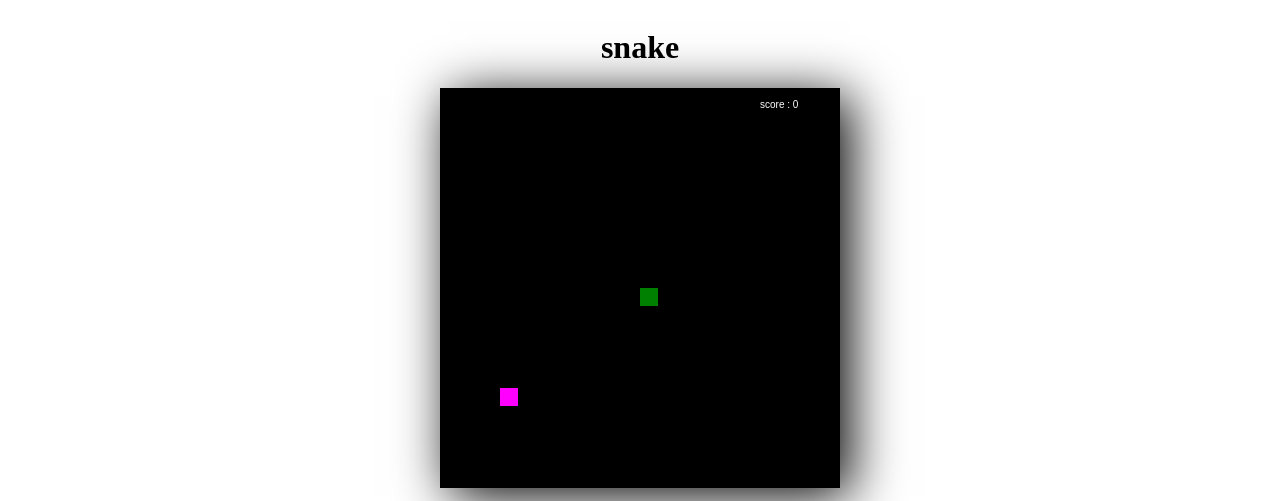
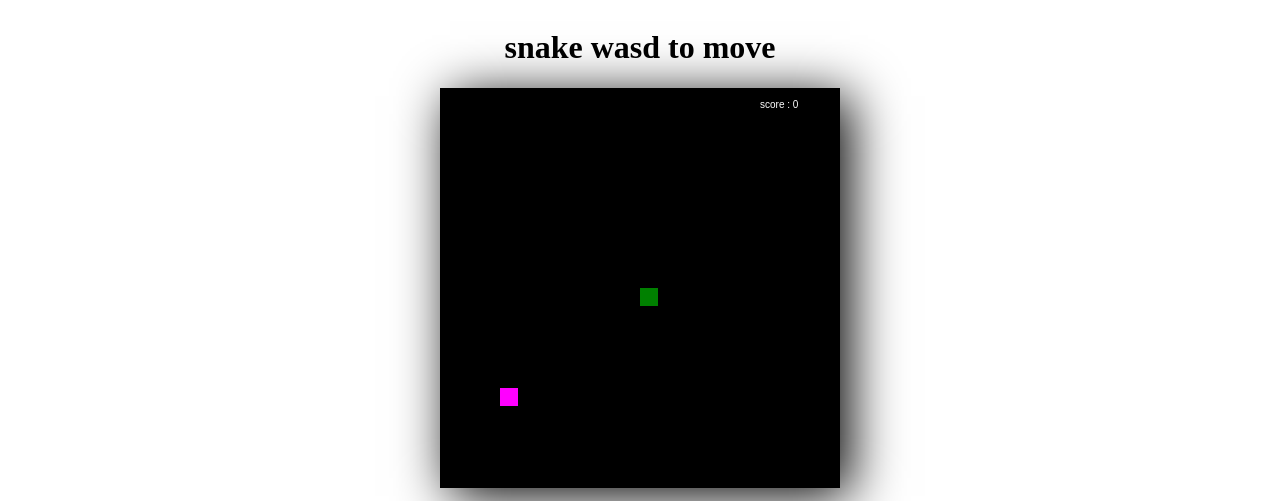
Before and after one commit to Kami-Kid/schoolsnake, a plain HTML site: page index.html in a window 1280 px wide. Shown: the top 501 px of the page. Drawn offline with Linux system fonts and the light colour scheme.

Commit message:
Update index.html

```diff
--- a/index.html
+++ b/index.html
@@ -19,7 +19,7 @@
 </head>
 
 <body>
-    <h1 title="scroll over this to enable the game" style="text-align: center;">snake</h1>
+    <h1 title="scroll over this to enable the game" style="text-align: center;">snake wasd to move</h1>
     <canvas width="400" , height="400" , id="game" style="box-shadow: black 10px 8px 50px;"></canvas>
     <script src="main.js"></script>
     <script src="textadv.js"></script>
```
